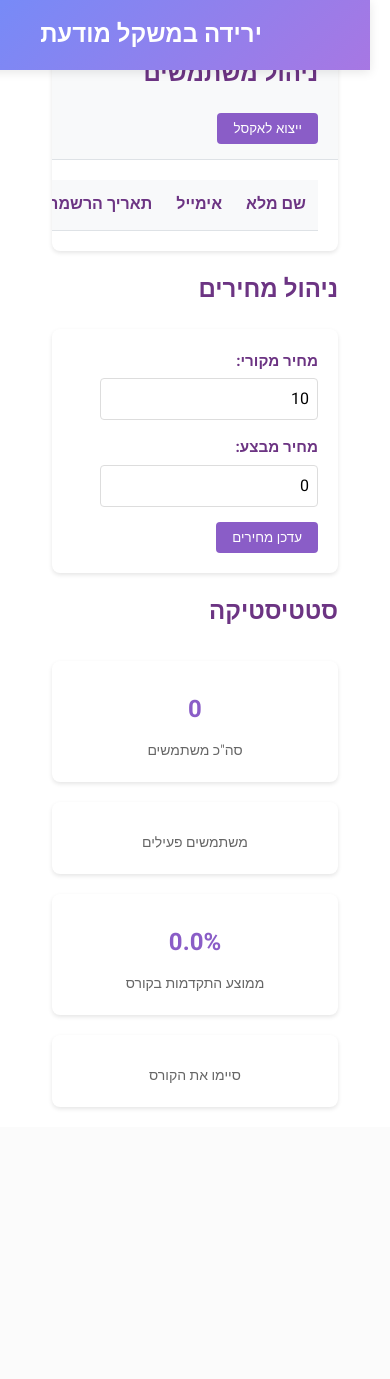
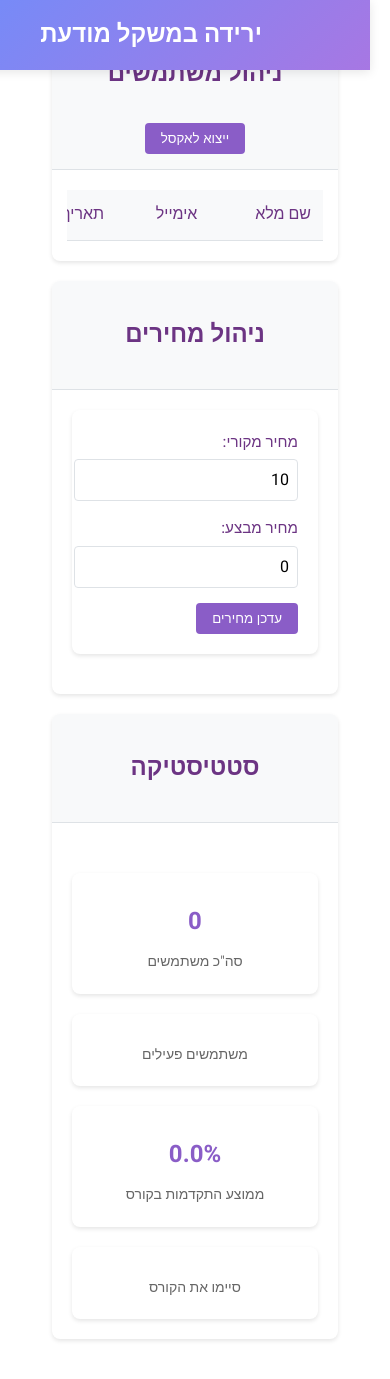
Before and after one commit to Liadoved/mindful-weight-loss, a Flask app: page /admin in a window 390 px wide. Before the commit the page ends 1108 px from the top, so only its background shows below. Run offline with Flask 3, Linux system fonts and the light colour scheme; a user stored in the database is signed in; tables that the repository leaves empty hold one stand-in row (values such as "Sample post"); lists and menus that the app fills with data are empty.

Commit message:
שיפור וייעול הקוד בדף האדמין:
- הוספת משתני CSS לשימוש עקבי בצבעים וערכים
- שיפור הטיפול במקרי קצה בטבלה ובסטטיסטיקה
- הוספת וולידציה למחירים
- שיפור הטיפול בשגיאות
- הוספת מצבי טעינה ואנימציות
- שיפור הרספונסיביות
- ניקוי כפילויות בקוד

```diff
--- a/templates/admin.html
+++ b/templates/admin.html
@@ -7,108 +7,154 @@
     <link rel="stylesheet" href="{{ url_for('static', filename='css/style.css') }}">
     <link href="https://fonts.googleapis.com/css2?family=Heebo:wght@300;400;500;600;700&display=swap" rel="stylesheet">
     <style>
+        /* משתנים */
+        :root {
+            --primary-color: #8a5dc7;
+            --danger-color: #dc3545;
+            --border-color: #dee2e6;
+            --shadow: 0 2px 4px rgba(0,0,0,0.1);
+            --border-radius: 8px;
+            --spacing: 20px;
+        }
+
+        /* סגנונות בסיסיים */
         .admin-page {
-            padding: 20px;
+            padding: var(--spacing);
             max-width: 1200px;
             margin: 0 auto;
         }
 
+        /* כרטיסיות */
         .card {
             background: white;
-            border-radius: 8px;
-            box-shadow: 0 2px 4px rgba(0,0,0,0.1);
-            margin-bottom: 20px;
+            border-radius: var(--border-radius);
+            box-shadow: var(--shadow);
+            margin-bottom: var(--spacing);
             overflow: hidden;
         }
 
         .card-header {
             background: #f8f9fa;
-            padding: 15px 20px;
-            border-bottom: 1px solid #dee2e6;
+            padding: 15px var(--spacing);
+            border-bottom: 1px solid var(--border-color);
+            display: flex;
+            justify-content: space-between;
+            align-items: center;
         }
 
         .card-body {
-            padding: 20px;
+            padding: var(--spacing);
+        }
+
+        /* טבלה */
+        .table-container {
+            overflow-x: auto;
+            margin: 0 -5px;
         }
 
         .table {
             width: 100%;
             border-collapse: collapse;
+            min-width: 800px;
         }
 
-        .table th, .table td {
+        .table th,
+        .table td {
             padding: 12px;
             text-align: right;
-            border-bottom: 1px solid #dee2e6;
+            border-bottom: 1px solid var(--border-color);
         }
 
         .table th {
             background: #f8f9fa;
-            font-weight: bold;
+            font-weight: 500;
+            white-space: nowrap;
         }
 
+        .table tr:last-child td {
+            border-bottom: none;
+        }
+
+        /* כפתורים */
         .btn {
             padding: 8px 16px;
             border-radius: 4px;
             border: none;
             cursor: pointer;
             transition: all 0.3s ease;
+            font-weight: 500;
+        }
+
+        .btn:hover {
+            opacity: 0.9;
+        }
+
+        .btn:active {
+            transform: translateY(1px);
         }
 
         .btn-primary {
-            background: #8a5dc7;
+            background: var(--primary-color);
             color: white;
         }
 
         .btn-danger {
-            background: #dc3545;
+            background: var(--danger-color);
             color: white;
         }
 
+        /* ניהול מחירים */
         .price-management {
             background: white;
-            padding: 20px;
-            border-radius: 8px;
-            box-shadow: 0 2px 4px rgba(0,0,0,0.1);
-            margin-bottom: 20px;
+            padding: var(--spacing);
+            border-radius: var(--border-radius);
+            box-shadow: var(--shadow);
+            margin-bottom: var(--spacing);
         }
 
-        .price-management .form-group {
+        .form-group {
             margin-bottom: 15px;
         }
 
-        .price-management label {
+        .form-group label {
             display: block;
             margin-bottom: 5px;
-            font-weight: bold;
+            font-weight: 500;
         }
 
-        .price-management input {
+        .form-group input {
             width: 200px;
             padding: 8px;
-            border: 1px solid #ddd;
+            border: 1px solid var(--border-color);
             border-radius: 4px;
+            transition: border-color 0.3s ease;
         }
 
+        .form-group input:focus {
+            outline: none;
+            border-color: var(--primary-color);
+        }
+
+        /* סטטיסטיקה */
         .stats-grid {
             display: grid;
-            grid-template-columns: repeat(auto-fit, minmax(250px, 1fr));
-            gap: 20px;
+            grid-template-columns: repeat(auto-fit, minmax(200px, 1fr));
+            gap: var(--spacing);
             margin-top: 30px;
         }
 
         .stat-card {
             background: white;
-            padding: 20px;
-            border-radius: 8px;
-            box-shadow: 0 2px 4px rgba(0,0,0,0.1);
+            padding: var(--spacing);
+            border-radius: var(--border-radius);
+            box-shadow: var(--shadow);
             text-align: center;
         }
 
         .stat-number {
             font-size: 24px;
             font-weight: bold;
-            color: #8a5dc7;
+            color: var(--primary-color);
             margin: 10px 0;
         }
 
@@ -117,14 +163,38 @@
             font-size: 14px;
         }
 
+        /* רספונסיביות */
         @media (max-width: 768px) {
-            .table-responsive {
-                overflow-x: auto;
+            .card-header {
+                flex-direction: column;
+                gap: 10px;
             }
 
-            .table th, .table td {
-                white-space: nowrap;
+            .form-group input {
+                width: 100%;
             }
+
+            .stats-grid {
+                grid-template-columns: 1fr;
+            }
+        }
+
+        /* מצבי טעינה ושגיאה */
+        .loading {
+            opacity: 0.5;
+            pointer-events: none;
+        }
+
+        .error-text {
+            color: var(--danger-color);
+            font-size: 14px;
+            margin-top: 5px;
+        }
+
+        .empty-state {
+            text-align: center;
+            padding: var(--spacing);
+            color: #666;
         }
     </style>
 </head>
@@ -140,6 +210,7 @@
                     <button onclick="exportToCSV()" class="btn btn-primary">ייצוא לאקסל</button>
                 </div>
                 <div class="card-body table-responsive">
+                    <div class="table-container">
                         <table class="table">
                             <thead>
                                 <tr>
@@ -169,69 +240,127 @@
                     </div>
                 </div>
             </div>
+        </div>
 
         <!-- ניהול מחירים -->
-        <div class="col-md-12 mb-4">
-            <div class="admin-section">
+        <div class="card">
+            <div class="card-header">
                 <h2>ניהול מחירים</h2>
+            </div>
+            <div class="card-body">
                 <div class="price-management">
                     <div class="form-group">
                         <label for="originalPrice">מחיר מקורי:</label>
-                        <input type="number" id="originalPrice" class="form-control" step="0.01">
+                        <input type="number" id="originalPrice" min="0" step="0.01">
+                        <div id="originalPriceError" class="error-text"></div>
                     </div>
                     <div class="form-group">
                         <label for="discountedPrice">מחיר מבצע:</label>
-                        <input type="number" id="discountedPrice" class="form-control" step="0.01">
+                        <input type="number" id="discountedPrice" min="0" step="0.01">
+                        <div id="discountedPriceError" class="error-text"></div>
                     </div>
-                    <button onclick="updatePrices()" class="btn btn-primary">עדכן מחירים</button>
+                    <button onclick="updatePrices()" class="btn btn-primary" id="updatePricesBtn">עדכן מחירים</button>
                 </div>
             </div>
         </div>
 
         <!-- סטטיסטיקה -->
-        <div class="stats-section mt-5">
+        <div class="card">
+            <div class="card-header">
                 <h2>סטטיסטיקה</h2>
+            </div>
+            <div class="card-body">
                 <div class="stats-grid">
                     <div class="stat-card">
-                    <div class="stat-number">{{ total_users }}</div>
+                        <div class="stat-number">{{ total_users if total_users is not none else 0 }}</div>
                         <div class="stat-label">סה"כ משתמשים</div>
                     </div>
                     <div class="stat-card">
-                    <div class="stat-number">{{ active_users }}</div>
+                        <div class="stat-number">{{ active_users if active_users is not none else 0 }}</div>
                         <div class="stat-label">משתמשים פעילים</div>
                     </div>
                     <div class="stat-card">
-                    <div class="stat-number">{{ '{:.1f}'.format(average_progress) }}%</div>
+                        <div class="stat-number">{{ '{:.1f}'.format(average_progress) if average_progress is not none else '0.0' }}%</div>
                         <div class="stat-label">ממוצע התקדמות בקורס</div>
                     </div>
                     <div class="stat-card">
-                    <div class="stat-number">{{ completed_users }}</div>
+                        <div class="stat-number">{{ completed_users if completed_users is not none else 0 }}</div>
                         <div class="stat-label">סיימו את הקורס</div>
+                    </div>
                 </div>
             </div>
         </div>
     </div>
 
     <script>
+        // טיפול במצבי טעינה
+        function setLoading(isLoading) {
+            const updateBtn = document.getElementById('updatePricesBtn');
+            if (isLoading) {
+                updateBtn.classList.add('loading');
+                updateBtn.disabled = true;
+            } else {
+                updateBtn.classList.remove('loading');
+                updateBtn.disabled = false;
+            }
+        }
+
+        // ניקוי הודעות שגיאה
+        function clearErrors() {
+            document.getElementById('originalPriceError').textContent = '';
+            document.getElementById('discountedPriceError').textContent = '';
+        }
+
+        // וולידציה של המחירים
+        function validatePrices(original, discounted) {
+            let isValid = true;
+            clearErrors();
+
+            if (!original || original <= 0) {
+                document.getElementById('originalPriceError').textContent = 'נא להזין מחיר מקורי תקין';
+                isValid = false;
+            }
+
+            if (!discounted || discounted <= 0) {
+                document.getElementById('discountedPriceError').textContent = 'נא להזין מחיר מבצע תקין';
+                isValid = false;
+            }
+
+            if (discounted > original) {
+                document.getElementById('discountedPriceError').textContent = 'מחיר המבצע חייב להיות נמוך מהמחיר המקורי';
+                isValid = false;
+            }
+
+            return isValid;
+        }
+
         // טעינת המחירים הנוכחיים
         async function loadPrices() {
             try {
+                setLoading(true);
                 const response = await fetch('/get_prices');
+                if (!response.ok) throw new Error('שגיאה בטעינת המחירים');
+
                 const prices = await response.json();
-
                 document.getElementById('originalPrice').value = prices.original;
                 document.getElementById('discountedPrice').value = prices.discounted;
             } catch (error) {
                 console.error('Error loading prices:', error);
+                alert('שגיאה בטעינת המחירים. נא לנסות שוב מאוחר יותר.');
+            } finally {
+                setLoading(false);
             }
         }
 
         // עדכון מחירים
         async function updatePrices() {
-            const originalPrice = document.getElementById('originalPrice').value;
-            const discountedPrice = document.getElementById('discountedPrice').value;
+            const originalPrice = parseFloat(document.getElementById('originalPrice').value);
+            const discountedPrice = parseFloat(document.getElementById('discountedPrice').value);
+
+            if (!validatePrices(originalPrice, discountedPrice)) return;
 
             try {
+                setLoading(true);
                 const response = await fetch('/update_prices', {
                     method: 'POST',
                     headers: {
@@ -243,28 +372,33 @@
                     })
                 });
 
-                if (response.ok) {
+                if (!response.ok) throw new Error('שגיאה בעדכון המחירים');
+
                 alert('המחירים עודכנו בהצלחה');
-                } else {
-                    alert('שגיאה בעדכון המחירים');
-                }
             } catch (error) {
                 console.error('Error updating prices:', error);
-                alert('שגיאה בעדכון המחירים');
+                alert('שגיאה בעדכון המחירים. נא לנסות שוב מאוחר יותר.');
+            } finally {
+                setLoading(false);
             }
         }
 
         // מחיקת משתמש
         function deleteUser(userId) {
+            if (!userId) {
+                console.error('Missing user ID');
+                return;
+            }
+
             if (confirm('האם אתה בטוח שברצונך למחוק משתמש זה?')) {
                 fetch(`/delete_user/${userId}`, {
                     method: 'POST'
                 }).then(response => {
-                    if (response.ok) {
+                    if (!response.ok) throw new Error('שגיאה במחיקת המשתמש');
                     location.reload();
-                    } else {
-                        alert('שגיאה במחיקת המשתמש');
-                    }
+                }).catch(error => {
+                    console.error('Error deleting user:', error);
+                    alert('שגיאה במחיקת המשתמש. נא לנסות שוב מאוחר יותר.');
                 });
             }
         }
```
Lines whose indentation alone changed are shown as unchanged.
